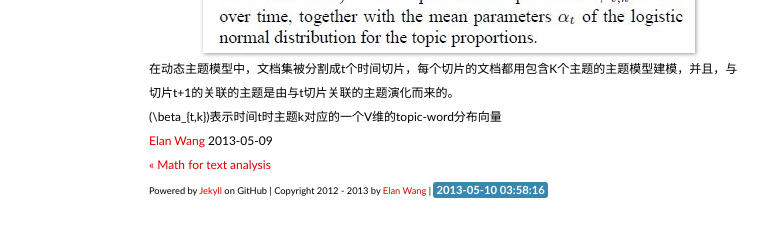
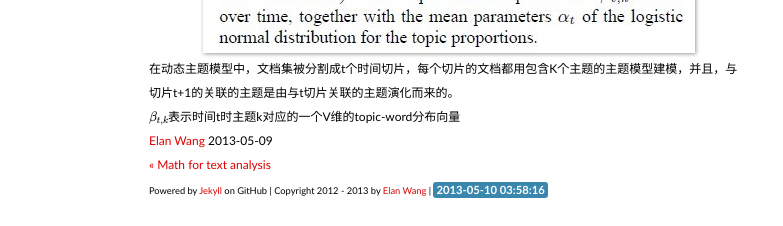
Before and after one commit to elan2wang/note, a Jekyll site: the page built from _posts/2013-05-09-LDA-note.md, in a window 1280 px wide. Shown: the part 1275-1501 px from the top of the page, without its empty margins (191-974 px from the left). Built offline with Jekyll 4.4.1, drawn with Linux system fonts in a browser that asks for light colours; formulas are drawn with MathJax 3.

```diff
--- a/_posts/2013-05-09-LDA-note.md
+++ b/_posts/2013-05-09-LDA-note.md
@@ -32,4 +32,4 @@ LDA(Latent Dirichlet Allocation)模型是2003年由[David M. Blei](http://www.cs
 LDA模型假设文档的所包含的主题顺序是可交换的，但是实际上，文档的顺序会反映主题的演化过程，如：新闻文章、邮件等，因此本文提出了一种动态的主题模型。
 ![Dynamic Topic Model](/note/images/dynamic-topic-model.png)
 在动态主题模型中，文档集被分割成t个时间切片，每个切片的文档都用包含K个主题的主题模型建模，并且，与切片t+1的关联的主题是由与t切片关联的主题演化而来的。
-\(\beta_{t,k}\)表示时间t时主题k对应的一个V维的topic-word分布向量
+\\(\beta_{t,k}\\)表示时间t时主题k对应的一个V维的topic-word分布向量
```
